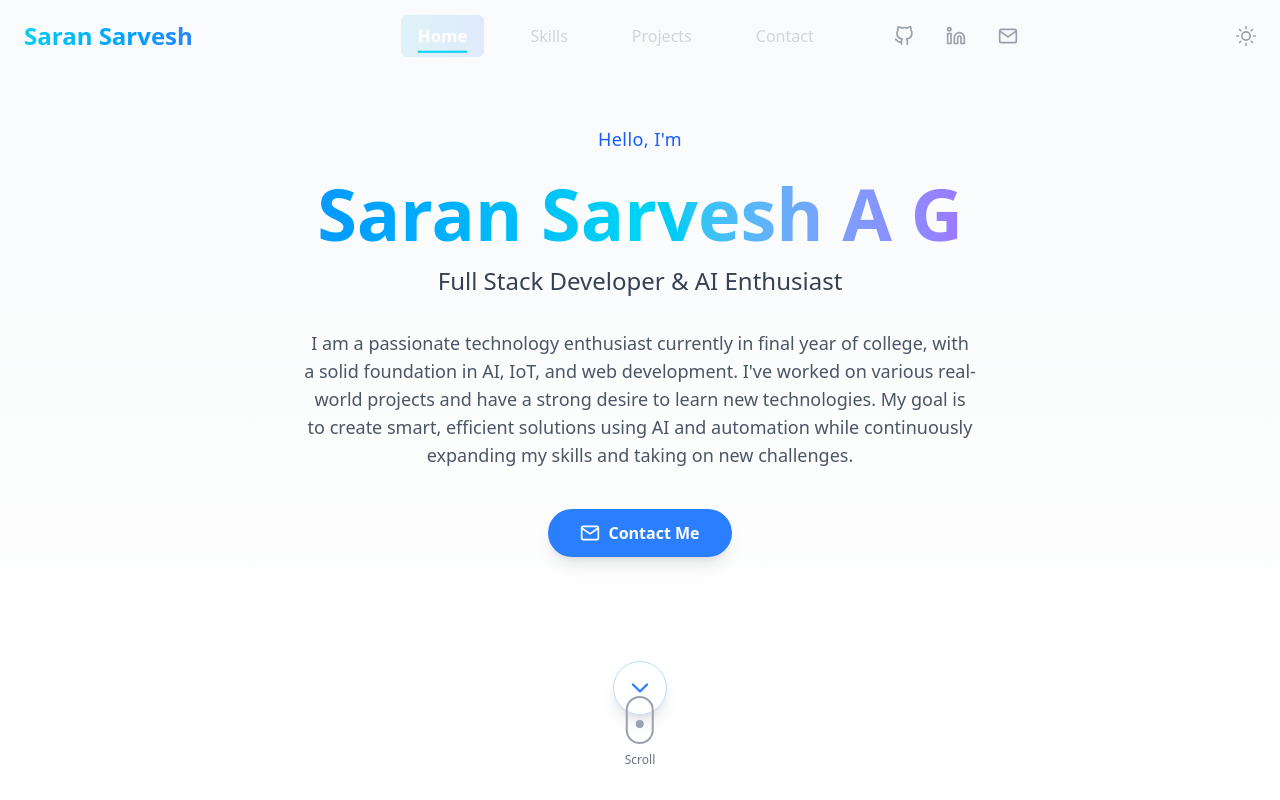
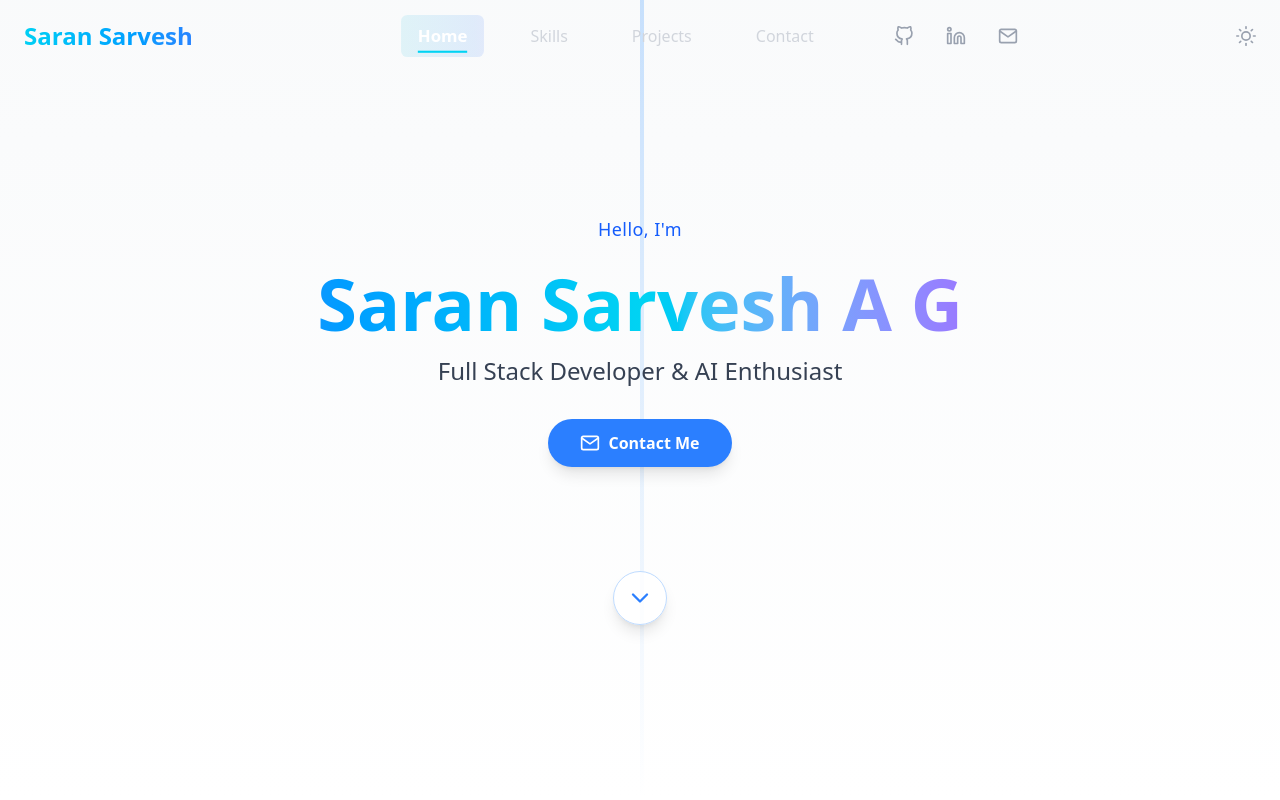
Before and after one commit to saran887/My-Portfolio, a React (Vite) app: page / in a window 1280 px wide. Shown: the top 800 px of the page. Built offline with nearby package versions, Linux system fonts and the light colour scheme.

Commit message:
Added Project Details

```diff
--- a/src/components/Contact/Contact.jsx
+++ b/src/components/Contact/Contact.jsx
@@ -44,6 +44,7 @@ const Contact = () => {
       target: '_blank'
     }
   ];
+
   return (
     <section id="contact" className="py-20 bg-white dark:bg-gray-900">
       <div className="container mx-auto px-4">
--- a/src/components/Hero/Hero.jsx
+++ b/src/components/Hero/Hero.jsx
@@ -24,7 +24,19 @@ const Hero = ({ scrollToSection }) => {
 
   return (
     <section ref={ref} className="relative min-h-screen flex items-center justify-center bg-gradient-to-b from-gray-50 to-white dark:from-gray-900 dark:to-gray-800 overflow-hidden">
+      {/* Remove 3D Computer Model Background */}
+      {/* <div className="absolute inset-0 z-0 pointer-events-none">
+        <ComputerCanvas />
+      </div> */}
       <div className="absolute inset-0 bg-grid-gray-200 dark:bg-grid-gray-700/50" />
+      {/* Animated vertical line */}
+      <motion.div
+        initial={{ height: 0 }}
+        animate={isInView ? { height: '100%' } : { height: 0 }}
+        transition={{ duration: 1, delay: 0.2 }}
+        className="absolute left-1/2 top-0 w-1 h-full bg-gradient-to-b from-blue-400/30 to-transparent pointer-events-none"
+        style={{ zIndex: 1 }}
+      />
       <div className="relative z-10 container mx-auto px-4 py-20 text-center">
         <motion.div
           variants={container}
@@ -56,14 +68,6 @@ const Hero = ({ scrollToSection }) => {
             {`Full Stack Developer & AI Enthusiast`}
           </motion.p>
 
-          {/* Personal Introduction */}
-          <motion.p
-            variants={item}
-            className="text-base md:text-lg text-gray-600 dark:text-gray-400 mb-10 max-w-2xl mx-auto"
-          >
-            I am a passionate technology enthusiast currently in final year of college, with a solid foundation in AI, IoT, and web development. I've worked on various real-world projects and have a strong desire to learn new technologies. My goal is to create smart, efficient solutions using AI and automation while continuously expanding my skills and taking on new challenges.
-          </motion.p>
-
           {/* Call to Action Button with animation */}
           <motion.button
             variants={item}
@@ -92,17 +96,6 @@ const Hero = ({ scrollToSection }) => {
           </motion.div>
         </motion.div>
       </div>
-      {/* Mouse scroll indicator at the bottom */}
-      <div className="absolute bottom-8 left-1/2 -translate-x-1/2 flex flex-col items-center z-20">
-        <div className="w-7 h-12 rounded-full border-2 border-gray-400 dark:border-gray-600 flex items-start justify-center">
-          <motion.div
-            animate={{ y: [4, 20, 4] }}
-            transition={{ repeat: Infinity, duration: 1.5 }}
-            className="w-2 h-2 mt-2 rounded-full bg-gray-400 dark:bg-gray-600"
-          />
-        </div>
-        <span className="mt-2 text-xs text-gray-500 dark:text-gray-400">Scroll</span>
-      </div>
     </section>
   );
 };
--- a/src/components/Projects/Projects.jsx
+++ b/src/components/Projects/Projects.jsx
@@ -4,47 +4,64 @@ import { FiGithub, FiExternalLink } from 'react-icons/fi';
 
 const projects = [
 	{
-    title: 'Real-Time Object Detection',
-    description: 'AI-powered real-time object detection system with voice alerts for accessibility & safety',
+		title: 'Vehicle Underbody Monitoring System',
+		description:
+			'A deep learning-based safety system designed for heavy vehicles. Cameras are installed under the truck to continuously monitor blind spots, using MobileNet SSD with TensorFlow & OpenCV for real-time detection. When an object, pedestrian, or vehicle enters the blind spot, the system instantly alerts the driver with voice notifications, reducing blind spot accidents and enhancing road safety.',
 		technologies: ['Python', 'TensorFlow', 'OpenCV', 'MobileNet SSD'],
 		github: 'https://github.com/saran887/real-time-object-detection',
+	},
+
+	{
+		title: 'Smart Voting System',
+		description:
+			'An AI-driven voting platform that ensures secure and transparent elections. Voters are authenticated through real-time face recognition using Python and OpenCV, while Flask and MySQL handle backend operations. This system minimizes voter fraud, streamlines the election process, and provides accurate result tracking.',
+		technologies: ['Python', 'OpenCV', 'Flask', 'MySQL'],
+		github: 'https://github.com/saran887/smart-voting-system',
+	},
+	{
+		title: 'Sales Card Generator',
+		description:
+			'A business tool for creating customizable sales cards with integrated analytics. It supports real-time performance tracking, visual reports, and data export options. Designed to help businesses analyze sales data effectively, it is built with Python, Pandas, and Flask for a lightweight yet powerful solution.',
+		technologies: ['Python', 'Pandas', 'NumPy', 'Flask'],
+		github: 'https://github.com/saran887/sales-card-generator',
 
 	},
   {
+		title: 'Comez Landing Page',
+		description:
+			'A clean and responsive landing page designed for startups and businesses. Built with React, Vite, and Tailwind CSS, it features modern layouts, smooth animations, and a fully mobile-friendly design. Ideal for showcasing services, products, or company branding in a professional way.',
+		technologies: ['React', 'Vite', 'Tailwind CSS'],
+		github: 'https://github.com/saran887/comez-landing-page',
+		demo: 'https://comez.in',
+	},
+  {
 		title: 'Construction Portfolio',
-    description: 'Modern responsive website showcasing projects with interactive galleries',
-    technologies: ['React', 'Tailwind CSS', 'Framer Motion','Node.js','MongoDB'],
+		description:
+			'A modern, responsive web portfolio for showcasing construction projects. Features interactive image galleries, smooth animations, and dynamic content rendering. Built with the MERN stack, it allows easy project management and provides a professional platform for clients to explore completed and ongoing projects.',
+		technologies: ['React', 'Tailwind CSS', 'Framer Motion', 'Node.js', 'MongoDB'],
 		github: 'https://github.com/saran887/construction-portfolio',
 		demo: 'https://construction-website-git-main-sarans-projects-ffa5672c.vercel.app?_vercel_share=RynzIlxEehWUlNGk695ZpSxmmQTttnQk',
 	},
 	{
-    title: 'Smart Voting System',
-    description: 'AI-based voting platform with face verification for secure elections',
-    technologies: ['Python', 'OpenCV', 'Flask', 'MySQL'],
-    github: 'https://github.com/saran887/smart-voting-system',
-
-  },
-  {
-    title: 'Sales Card Generator',
-    description: 'Dynamic tool for customizable sales cards with analytics & performance tracking',
-    technologies: ['Python', 'Pandas', 'Numpy', 'Flask'],
-    github: 'https://github.com/saran887/sales-card-generator',
-    demo: '#',
-  },
-  {
 		title: 'IoT E-Commerce Platform',
-    description: 'Full-stack IoT-focused e-commerce platform with inventory management',
+		description:
+			'A next-generation e-commerce platform integrated with IoT for real-time inventory tracking and automated stock updates. Built with the MERN stack, it provides secure user authentication, dynamic product catalogs, and seamless order management, making it suitable for businesses embracing IoT in retail.',
 		technologies: ['React', 'Node.js', 'MongoDB', 'IoT Integration'],
 		github: 'https://github.com/saran887/iot-ecommerce',
 		demo: 'https://iot-webpage-git-main-sarans-projects-ffa5672c.vercel.app?_vercel_share=RPdbB1VKgefwYDmFvfAkqPUMsuoXKV0Q',
 	},
+
 ];
 
 const Projects = () => {
 	const ref = useRef(null);
 	const isInView = useInView(ref, { once: true, margin: '-100px' });
 	return (
-    <section id="projects" ref={ref} className="py-20 bg-white dark:bg-gray-900 relative overflow-hidden">
+		<section
+			id="projects"
+			ref={ref}
+			className="py-20 bg-white dark:bg-gray-900 relative overflow-hidden"
+		>
 			{/* Animated horizontal line */}
 			<motion.div
 				initial={{ width: 0 }}
@@ -56,13 +73,15 @@ const Projects = () => {
 			<div className="container mx-auto px-4">
 				<motion.h2
 					initial={{ opacity: 0, y: 40 }}
-          animate={isInView ? { opacity: 1, y: 0 } : { opacity: 0, y: 40 }}
+					animate={
+						isInView ? { opacity: 1, y: 0 } : { opacity: 0, y: 40 }
+					}
 					transition={{ duration: 0.7 }}
 					className="text-3xl md:text-4xl font-bold text-center mb-12 bg-gradient-to-r from-blue-500 via-cyan-400 to-purple-500 bg-clip-text text-transparent"
 				>
 					Projects
 				</motion.h2>
-        <div className="grid gap-8 md:grid-cols-2 lg:grid-cols-3">
+				<div className="grid gap-10 md:grid-cols-2 lg:grid-cols-3">
 					{projects.map((project, idx) => (
 						<motion.div
 							key={project.title}
@@ -70,19 +89,25 @@ const Projects = () => {
 							whileInView={{ opacity: 1, y: 0 }}
 							viewport={{ once: true, amount: 0.3 }}
 							transition={{ duration: 0.6, delay: idx * 0.1 }}
-              className="bg-gradient-to-br from-gray-50 via-white to-gray-100 dark:from-gray-800 dark:via-gray-900 dark:to-gray-800 rounded-2xl shadow-lg p-6 flex flex-col hover:scale-105 hover:shadow-2xl transition-transform duration-300 group border border-gray-200 dark:border-gray-700"
-              whileHover={{ scale: 1.05, boxShadow: '0 8px 32px 0 rgba(60,132,206,0.15)' }}
+							className="bg-gradient-to-br from-gray-50 via-white to-gray-100 dark:from-gray-800 dark:via-gray-900 dark:to-gray-800 rounded-2xl shadow-lg p-8 flex flex-col hover:scale-105 hover:shadow-2xl transition-transform duration-300 group border border-gray-200 dark:border-gray-700"
+							whileHover={{
+								scale: 1.05,
+								boxShadow: '0 8px 32px 0 rgba(60,132,206,0.15)',
+							}}
 						>
-              <div className="mb-4">
-                <h3 className="text-xl font-semibold mb-2 text-blue-600 dark:text-cyan-400 group-hover:underline transition-all">
+							<div className="mb-6">
+								<h3 className="text-2xl font-bold mb-3 text-blue-600 dark:text-cyan-400 group-hover:underline transition-all">
 									{project.title}
 								</h3>
-                <p className="text-gray-700 dark:text-gray-300 mb-2">
+								<p className="text-gray-700 dark:text-gray-300 mb-4 text-base leading-relaxed">
 									{project.description}
 								</p>
 								<div className="flex flex-wrap gap-2 mb-2">
 									{project.technologies.map((tech) => (
-                    <span key={tech} className="px-2 py-1 text-xs rounded bg-blue-100 dark:bg-blue-900 text-blue-700 dark:text-blue-300 font-medium">
+										<span
+											key={tech}
+											className="px-3 py-1 text-xs rounded bg-blue-100 dark:bg-blue-900 text-blue-700 dark:text-blue-300 font-medium"
+										>
 											{tech}
 										</span>
 									))}
```
Lines whose indentation alone changed are shown as unchanged.
